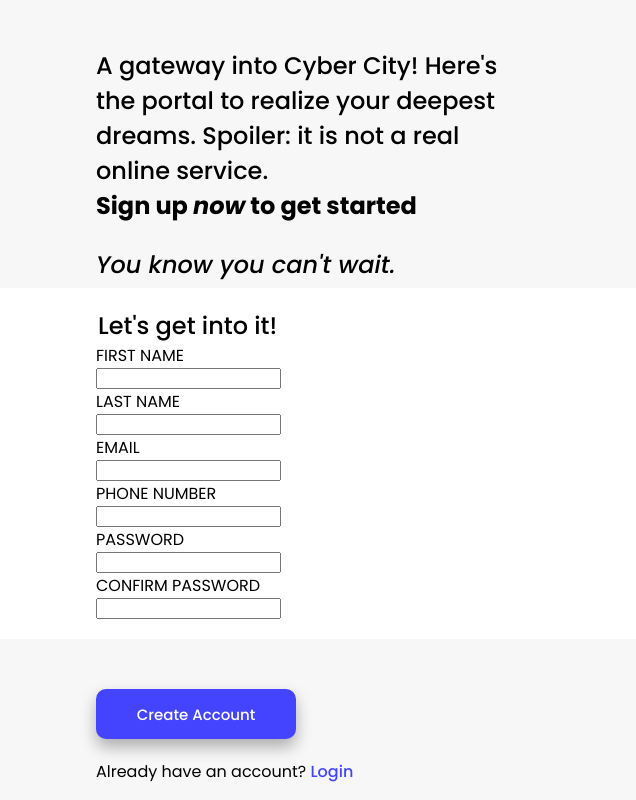
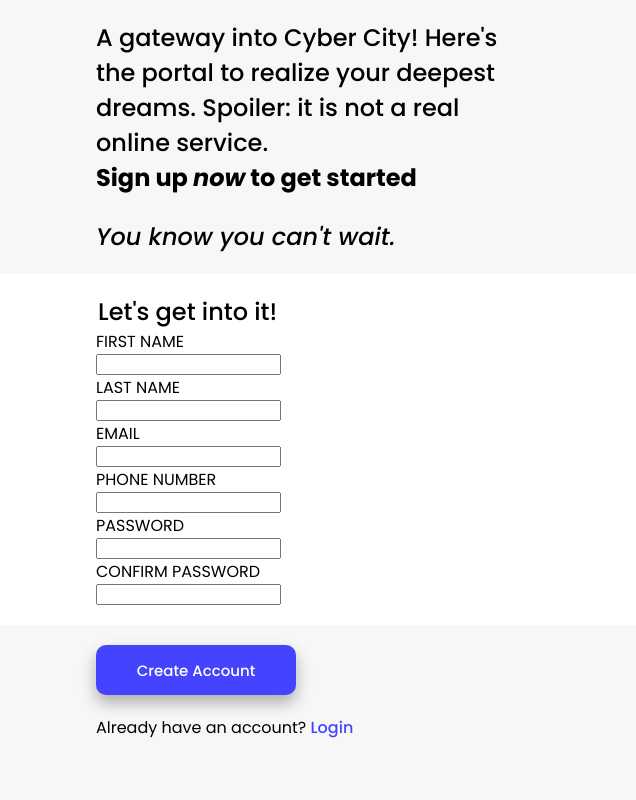
Before and after one commit to zjason25/signup-form, a plain HTML site: page index.html in a window 1280 px wide. Shown: the full height of the page, 644-1280 px from the left. Drawn offline with Linux system fonts and the light colour scheme.

Commit message:
Remove unnecessary position relative from right section

```diff
--- a/styles.css
+++ b/styles.css
@@ -53,9 +53,7 @@ body {
 }
 
 .text {
-  position: relative;
-  top: 2em;
-  padding: 0px 100px 30px 100px;
+  padding: 20px 100px 20px 100px;
   font-size: 24px;
   font-weight: 500;
 }
@@ -72,6 +70,7 @@ body {
 
 .text-3 {
   font-style: italic;
+  margin-bottom: 0;
 }
 
 form {
@@ -95,7 +94,7 @@ button {
   height: 50px;
   width: 200px;
   margin-left: 100px;
-  margin-top: 50px;
+  margin-top: 20px;
   background-color: rgb(68, 68, 255);
   color: white;
   font-family: 'Poppins', 'Segoe UI', Tahoma, Geneva, Verdana, sans-serif;
```
